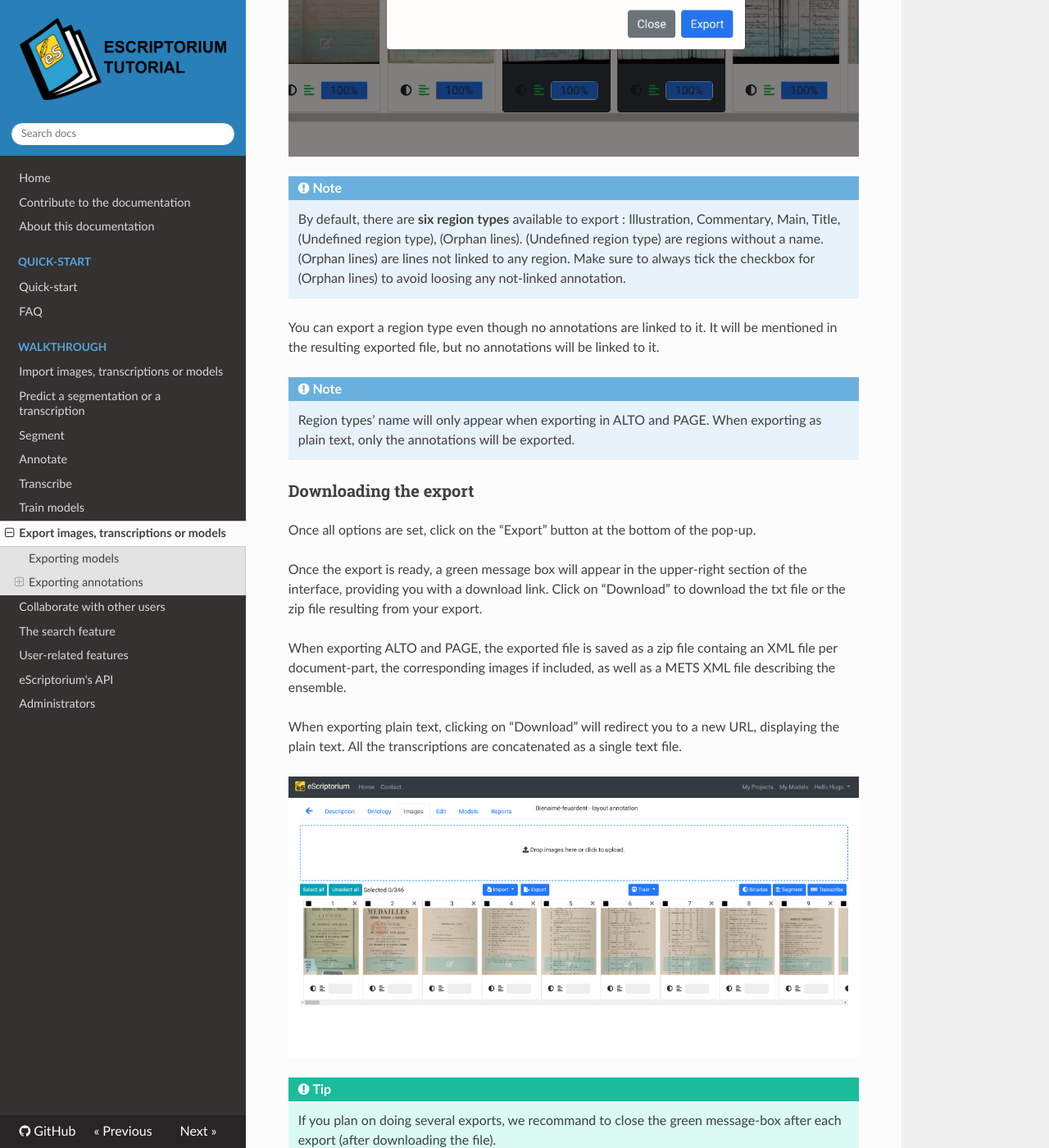
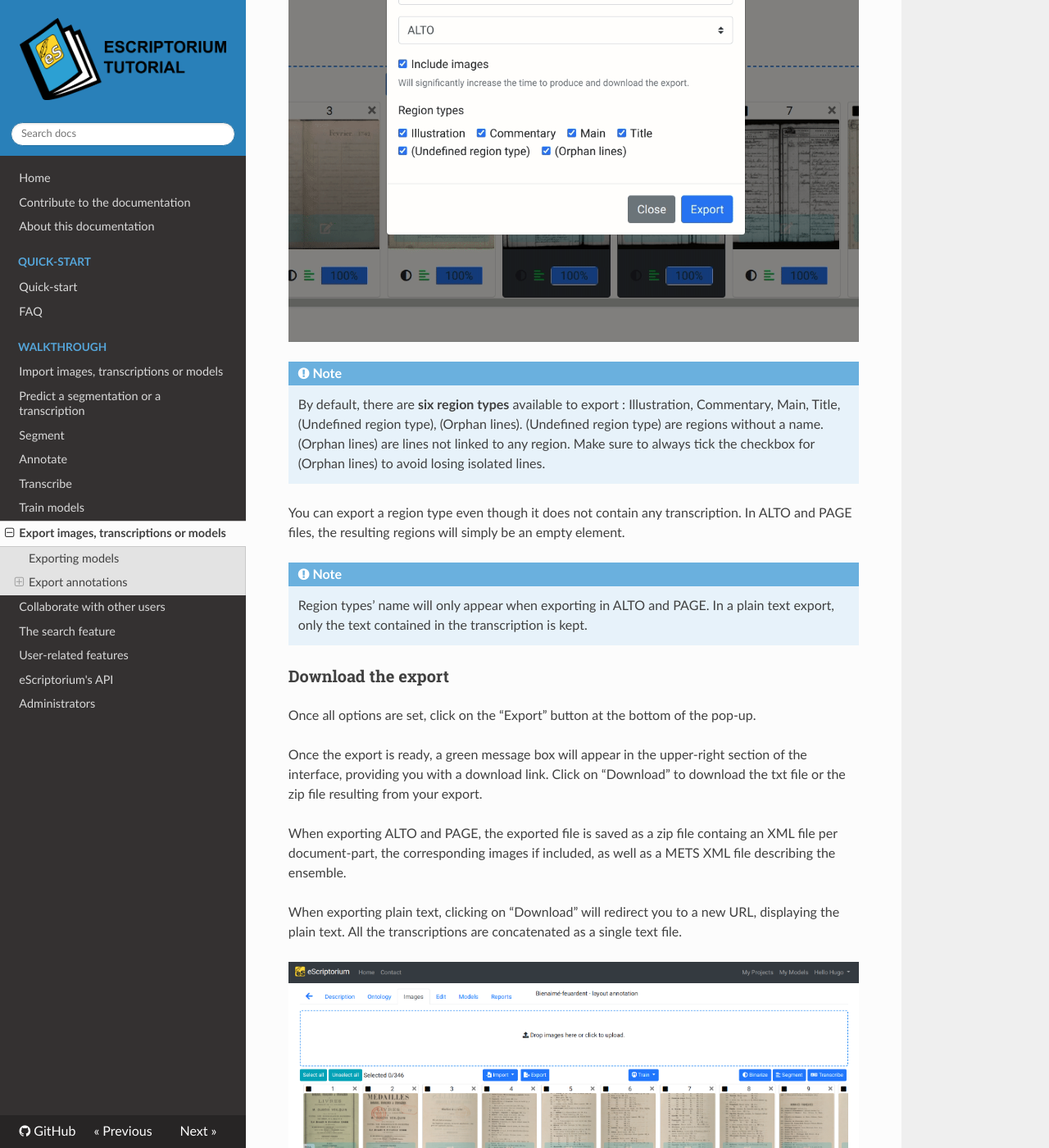
Before and after one commit to alix-tz/escriptorium-documentation, an MkDocs documentation site: the page built from docs/walkthrough_export.md, in a window 1280 px wide and 1400 px high, scrolled down 3959 px. Shown: the whole window at 82% size. Built offline with MkDocs 1.6.1, drawn with Linux system fonts in a browser that asks for light colours; nearby versions of some CDN libraries; some of the changed text lies outside the part shown.

Commit message:
clarifying annotation vs. transcription (in partular now that there is a whole 'annotation' feature

```diff
--- a/docs/walkthrough_export.md
+++ b/docs/walkthrough_export.md
@@ -10,9 +10,9 @@
 
 ## Exporting models
 
-## Exporting annotations
+## Export annotations
 
-eScriptorium allows users to export annotations, with or without images, to three different [output formats](#selecting-the-output-format).
+eScriptorium allows users to export annotations (segmentation and transcrption), with or without images, to three different [output formats](#selecting-the-output-format).
 
 The exporting feature is located in the "images" tab (also accessible at `{base_url}/document/{document-id}/images/`), inside an eScriptorium document.
 
@@ -23,19 +23,25 @@
 
 ![image: Demonstration of selecting document-parts and then clicking on the 'Export' button](img/export/escriptorium_export_select_partdocuments.gif)
 
-### Selecting the version of the transcription to export
+### Select the transcription version
 
 In the first drop-down menu, you can select which transcription version is to be exported.
 
 !!! Note
 
-    * Manual annotations are registered as the __manual__ version.
-    * Imported annotations, when batch imported with a zip file, are registered as the __Zip import__ version. <!-- todo: add link to import -->
-    * Annotations predicted with a transcription model are named with the model's name. <!-- todo: add link to predict transcription -->
+    * Manual transcriptions are registered as the __manual__ version.
+    * Imported transcriptions, when batch imported with a zip file, are registered as the __Zip import__ version. <!-- todo: add link to import -->
+    * Transcriptions predicted with a model are named with the model. <!-- todo: add link to predict transcription -->
 
 ![Image: Illustration of the drop-down menu for selecting the version of the transcription](img/export/escriptorium_export_transcription_version.gif)
 
-### Selecting the output format
+!!! Note
+    When a document-part does not contain any segmentation, an XML file will still be created.
+
+!!! Note
+    When a document part does not contain any transcription in the selected transcription version, an XML file will still be created, containing only segmentation information.
+
+### Select the output format
 
 In the second drop-down menu, you can select between three output formats:
 
@@ -45,7 +51,7 @@
 
 ![Image: Illustration of the drop-down menu for selecting the output format](img/export/escriptorium_export_format.gif)
 
-### Including (or not) images linked to the annotations
+### Including or exclude images
 
 You can include the images corresponding to the selected document-parts by ticking the "Include images" checkbox.
 
@@ -53,7 +59,7 @@
 
 ![Image: Ticking the checkbox for including images in the export](img/export/escriptorium_export_include_images.gif)
 
-### Selecting the region types to export
+### Include or exclude certain region types or lines
 
 You can include or exclude lines or whole regions and their associated lines with the last parameters. <!-- todo: add link to the subsection about segment version -->
 
@@ -62,14 +68,14 @@
 ![Image: Ticking the region types' checkboxes chosen for the export](img/export/escriptorium_export_region_types.gif)
 
 !!! Note
-    By default, there are __six region types__ available to export : Illustration, Commentary, Main, Title, (Undefined region type), (Orphan lines). (Undefined region type) are regions without a name. (Orphan lines) are lines not linked to any region. Make sure to always tick the checkbox for (Orphan lines) to avoid loosing any not-linked annotation.
+    By default, there are __six region types__ available to export : Illustration, Commentary, Main, Title, (Undefined region type), (Orphan lines). (Undefined region type) are regions without a name. (Orphan lines) are lines not linked to any region. Make sure to always tick the checkbox for (Orphan lines) to avoid losing isolated lines.
 
-You can export a region type even though no annotations are linked to it. It will be mentioned in the resulting exported file, but no annotations will be linked to it.
+You can export a region type even though it does not contain any transcription. In ALTO and PAGE files, the resulting regions will simply be an empty element.
 
 !!! Note
-    Region types' name will only appear when exporting in ALTO and PAGE. When exporting as plain text, only the annotations will be exported.
+    Region types' name will only appear when exporting in ALTO and PAGE. In a plain text export, only the text contained in the transcription is kept.
 
-### Downloading the export
+### Download the export
 
 Once all options are set, click on the "Export" button at the bottom of the pop-up.
 
```
Also changed, not shown: other parts of docs/walkthrough_export.md (+1 -1 lines).
